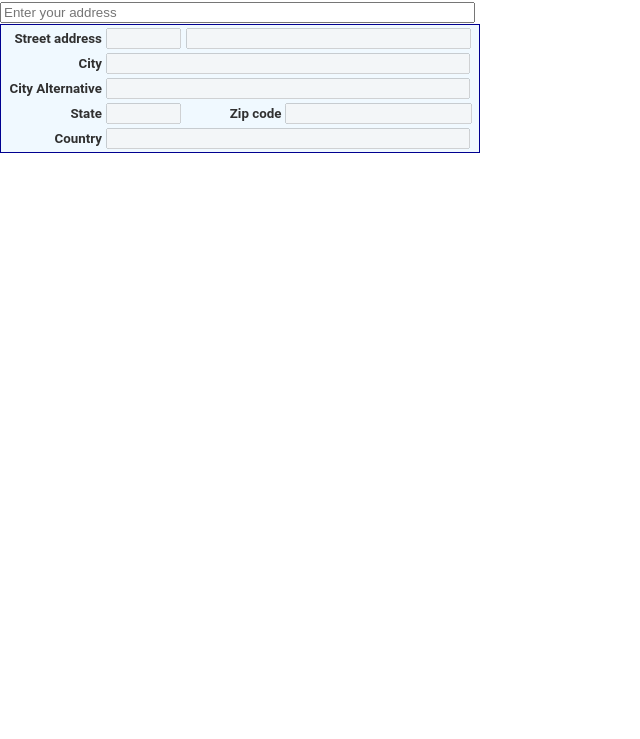
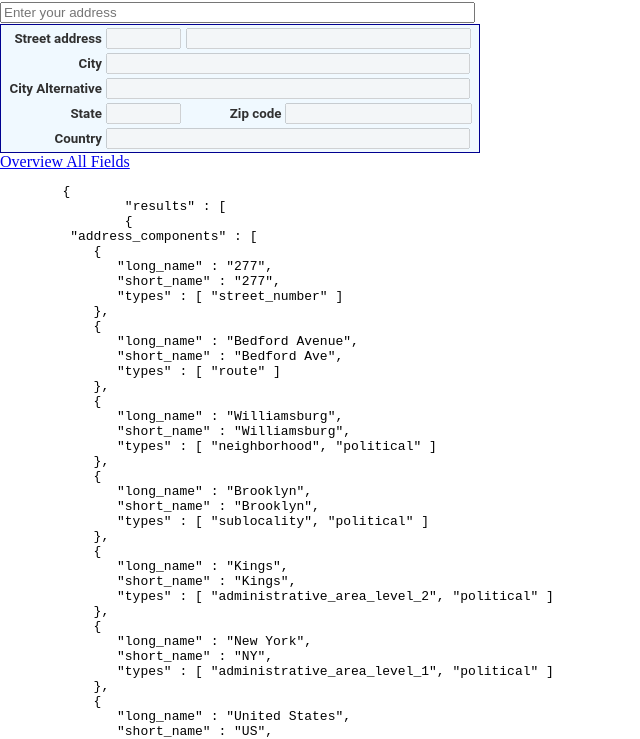
Before and after one commit to NYAYAN/NSource_Google_Api_Autocomplate, a website: page index.html in a window 1280 px wide. Shown: the part 56-795 px from the top of the page, without its empty margins (0-640 px from the left). Drawn offline with Linux system fonts and the light colour scheme; some packages are replaced by stand-ins of ours.

Commit message:
html readme
geolocation disabled

```diff
--- a/index.html
+++ b/index.html
@@ -14,7 +14,7 @@
     </h1>
 
     <div id="locationField">
-        <input id="autocomplete" placeholder="Enter your address" onFocus="geolocate()" type="text" />
+        <input id="autocomplete" placeholder="Enter your address" type="text" />
     </div>
 
     <!-- Note: The address components in this sample are typical. You might need to adjust them for
@@ -62,8 +62,82 @@
         </tr>
     </table>
 
-    <script src="https://maps.googleapis.com/maps/api/js?key=YOUR_API_KEY&callback=initAutocomplete&libraries=places&v=weekly" defer></script>
+	<a href="https://developers.google.com/maps/documentation/geocoding/overview" target="_blank"> Overview </a>
+	<a href="https://developers.google.com/maps/documentation/javascript/place-data-fields" target="_blank"> All Fields </a>
+	<pre>
+	{
+		"results" : [
+		{
+         "address_components" : [
+            {
+               "long_name" : "277",
+               "short_name" : "277",
+               "types" : [ "street_number" ]
+            },
+            {
+               "long_name" : "Bedford Avenue",
+               "short_name" : "Bedford Ave",
+               "types" : [ "route" ]
+            },
+            {
+               "long_name" : "Williamsburg",
+               "short_name" : "Williamsburg",
+               "types" : [ "neighborhood", "political" ]
+            },
+            {
+               "long_name" : "Brooklyn",
+               "short_name" : "Brooklyn",
+               "types" : [ "sublocality", "political" ]
+            },
+            {
+               "long_name" : "Kings",
+               "short_name" : "Kings",
+               "types" : [ "administrative_area_level_2", "political" ]
+            },
+            {
+               "long_name" : "New York",
+               "short_name" : "NY",
+               "types" : [ "administrative_area_level_1", "political" ]
+            },
+            {
+               "long_name" : "United States",
+               "short_name" : "US",
+               "types" : [ "country", "political" ]
+            },
+            {
+               "long_name" : "11211",
+               "short_name" : "11211",
+               "types" : [ "postal_code" ]
+            }
+         ],
+         "formatted_address" : "277 Bedford Avenue, Brooklyn, NY 11211, USA",
+         "geometry" : {
+            "location" : {
+               "lat" : 40.714232,
+               "lng" : -73.9612889
+            },
+            "location_type" : "ROOFTOP",
+            "viewport" : {
+               "northeast" : {
+                  "lat" : 40.7155809802915,
+                  "lng" : -73.9599399197085
+               },
+               "southwest" : {
+                  "lat" : 40.7128830197085,
+                  "lng" : -73.96263788029151
+               }
+            }
+         },
+         "place_id" : "ChIJd8BlQ2BZwokRAFUEcm_qrcA",
+         "types" : [ "street_address" ]
+      },
 
+		... Additional results[] ...
+
+	</pre>
+
+
+	<script src="https://maps.googleapis.com/maps/api/js?key=YOUR_API_KEY&callback=initAutocomplete&libraries=places&v=weekly" defer></script>
     <script src="main.js"></script>
 </body>
 
--- a/main.js
+++ b/main.js
@@ -39,6 +39,7 @@ function initAutocomplete() {
 function fillInAddress() {
     // Get the place details from the autocomplete object.
     const place = autocomplete.getPlace();
+	console.log(place);
 
     for (const component in componentForm) {
         document.getElementById(component).value = "";
@@ -59,18 +60,18 @@ function fillInAddress() {
 
 // Bias the autocomplete object to the user's geographical location,
 // as supplied by the browser's 'navigator.geolocation' object.
-function geolocate() {
-    if (navigator.geolocation) {
-        navigator.geolocation.getCurrentPosition((position) => {
-            const geolocation = {
-                lat: position.coords.latitude,
-                lng: position.coords.longitude,
-            };
-            const circle = new google.maps.Circle({
-                center: geolocation,
-                radius: position.coords.accuracy,
-            });
-            autocomplete.setBounds(circle.getBounds());
-        });
-    }
-}
+// function geolocate() {
+    // if (navigator.geolocation) {
+        // navigator.geolocation.getCurrentPosition((position) => {
+            // const geolocation = {
+                // lat: position.coords.latitude,
+                // lng: position.coords.longitude,
+            // };
+            // const circle = new google.maps.Circle({
+                // center: geolocation,
+                // radius: position.coords.accuracy,
+            // });
+            // autocomplete.setBounds(circle.getBounds());
+        // });
+    // }
+// }
```
